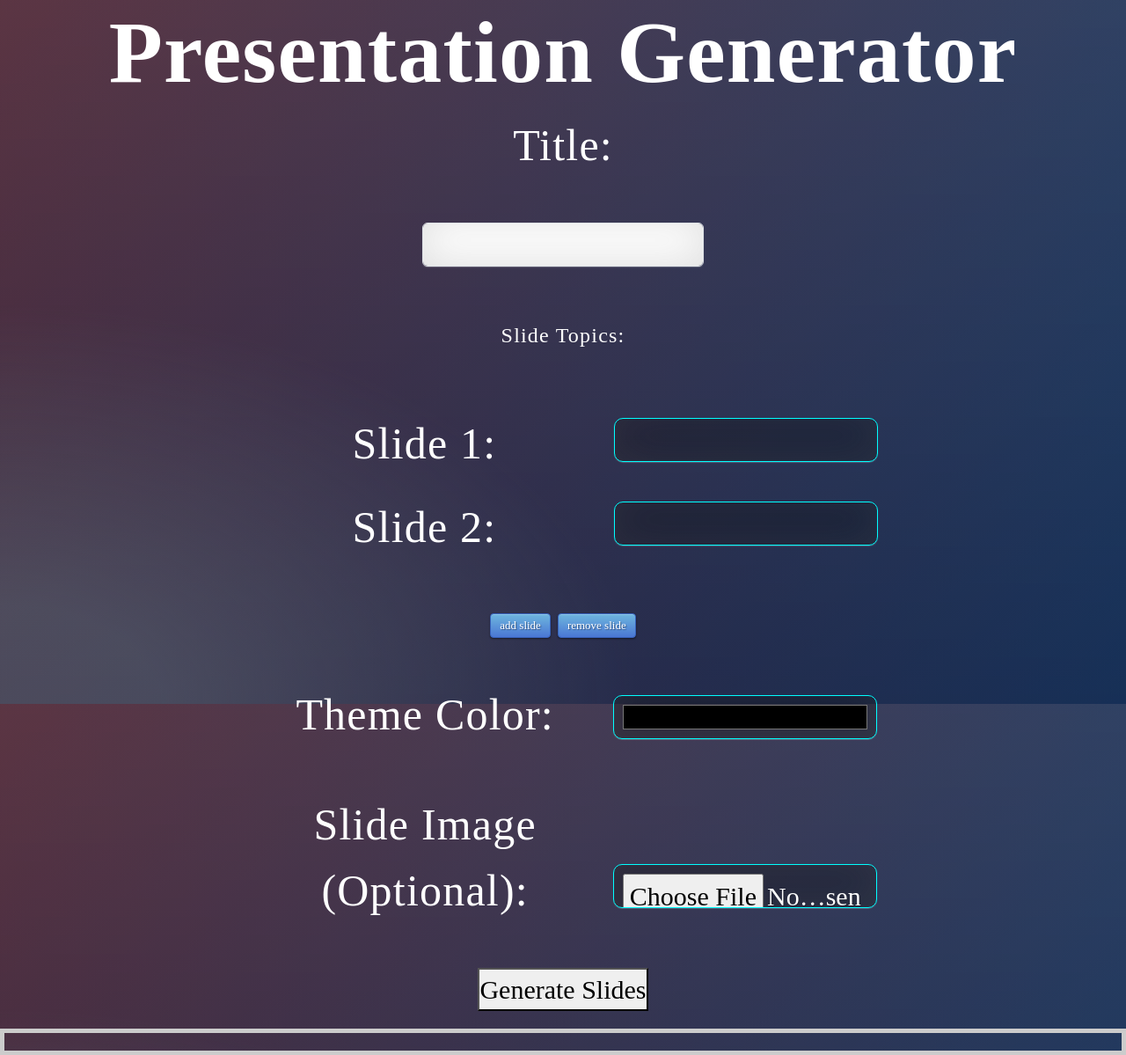
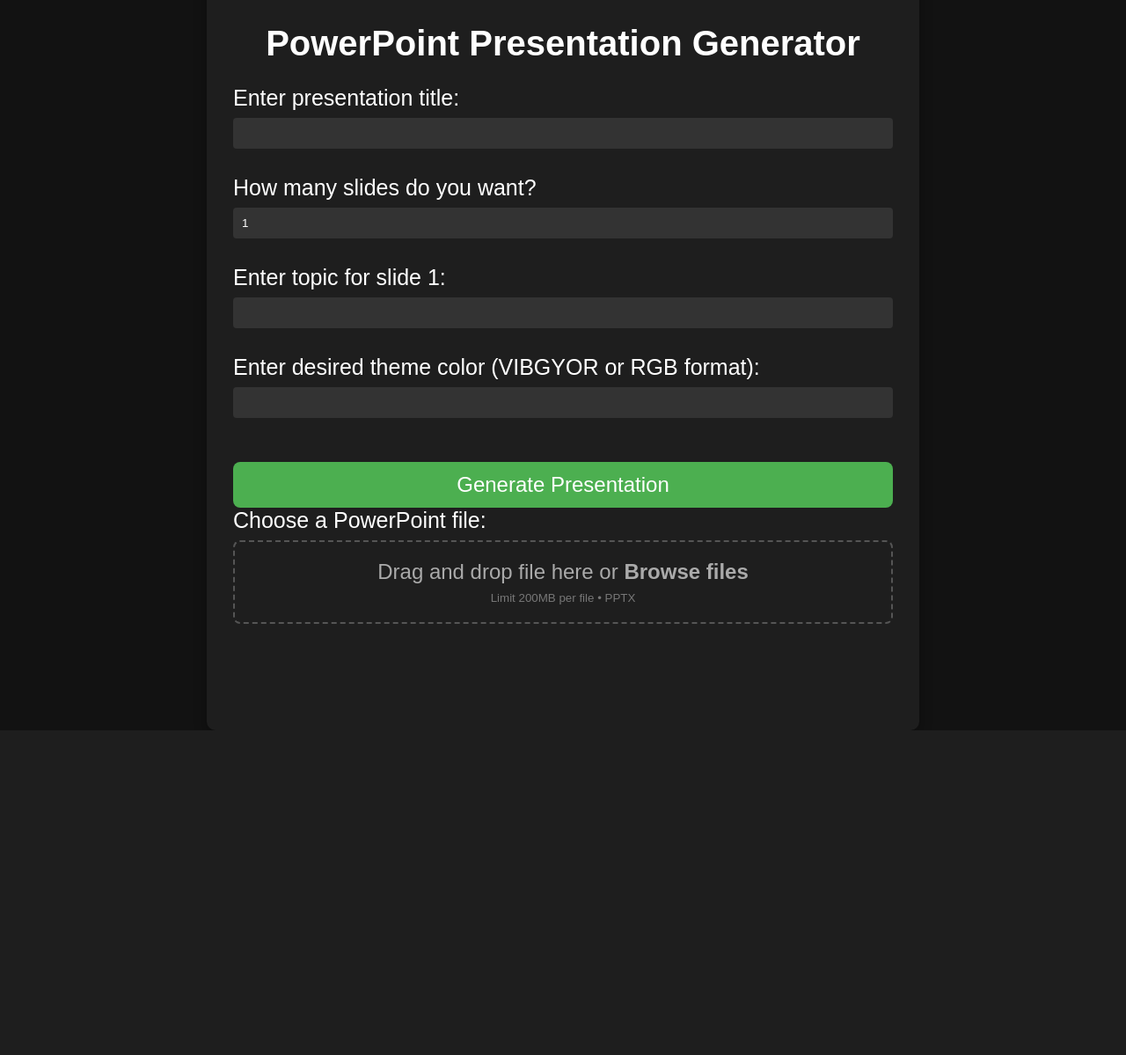
Before and after one commit to Kishanbhadoriya007/ppt-gen, a Flask app: page / in a window 1280 px wide. Shown: the whole page at 88% size. After the commit the page ends 830 px from the top, so only its background shows below. Run offline with Flask 3, Linux system fonts and the light colour scheme.

Commit message:
made it a flask app

```diff
--- a/ppt-slide.py
+++ b/ppt-slide.py
@@ -1,7 +1,7 @@
 import streamlit as st
 from pptx import Presentation
 from pptx.util import Inches
-from transformers import pipeline
+# from transformers import pipeline
 from pptx.dml.color import RGBColor
 import os
 from pathlib import Path
--- /dev/null
+++ b/static/css/style.css
@@ -0,0 +1,90 @@
+/* static/css/style.css */
+
+body {
+    background-color: #121212;
+    color: #ffffff;
+    font-family: Arial, sans-serif;
+    margin: 0;
+    display: flex;
+    justify-content: center;
+    align-items: center;
+    height: 100vh;
+}
+
+.container {
+    background-color: #1e1e1e;
+    padding: 30px;
+    border-radius: 8px;
+    box-shadow: 0 4px 12px rgba(0, 0, 0, 0.3);
+    width: 400px;
+    text-align: center;
+}
+
+h1 {
+    margin-bottom: 25px;
+    font-size: 24px;
+    font-weight: bold;
+    color: #ffffff;
+}
+
+.form-group {
+    margin-bottom: 20px;
+    text-align: left;
+}
+
+label {
+    display: block;
+    margin-bottom: 8px;
+    font-size: 14px;
+}
+
+input[type="text"],
+input[type="number"] {
+    width: calc(100% - 20px);
+    padding: 10px;
+    margin-bottom: 10px;
+    border: none;
+    border-radius: 4px;
+    background-color: #333;
+    color: #fff;
+}
+
+input[type="file"] {
+    display: none;
+}
+
+.file-upload {
+    border: 2px dashed #555;
+    padding: 20px;
+    text-align: center;
+    border-radius: 8px;
+    cursor: pointer;
+}
+
+.file-upload span {
+    display: block;
+    color: #aaa;
+    font-size: 14px;
+}
+
+.file-upload small {
+    display: block;
+    margin-top: 8px;
+    color: #777;
+}
+
+button.btn {
+    background-color: #4CAF50;
+    color: white;
+    padding: 12px 20px;
+    border: none;
+    border-radius: 4px;
+    cursor: pointer;
+    font-size: 16px;
+    margin-top: 20px;
+    width: 100%;
+}
+
+button.btn:hover {
+    background-color: #45a049;
+}
--- a/templates/index.html
+++ b/templates/index.html
@@ -3,164 +3,155 @@
 <head>
     <meta charset="UTF-8">
     <meta name="viewport" content="width=device-width, initial-scale=1.0">
-    <title>Presentation Generator</title>
-    <link rel="stylesheet" href="style.css">
-    <link href="https://cdn.jsdelivr.net/npm/bootstrap@5.3.3/dist/css/bootstrap.min.css" rel="stylesheet" integrity="sha384-QWTKZyjpPEjISv5WaRU9OFeRpok6YctnYmDr5pNlyT2bRjXh0JMhjY6hW+ALEwIH" crossorigin="anonymous">
+    <title>PowerPoint Presentation Generator</title>
+    <link rel="stylesheet" href="{{ url_for('static', filename='css/style.css') }}">
+
     <style>
-        @import url(https://fonts.googleapis.com/css?family=Open+Sans);
-    .btn { display: inline-block; *display: inline; *zoom: 1; padding: 4px 10px 4px; margin-bottom: 0; font-size: 13px; line-height: 18px; color: #333333; text-align: center;text-shadow: 0 1px 1px rgba(255, 255, 255, 0.75); vertical-align: middle; background-color: #f5f5f5; background-image: -moz-linear-gradient(top, #ffffff, #e6e6e6); background-image: -ms-linear-gradient(top, #ffffff, #e6e6e6); background-image: -webkit-gradient(linear, 0 0, 0 100%, from(#ffffff), to(#e6e6e6)); background-image: -webkit-linear-gradient(top, #ffffff, #e6e6e6); background-image: -o-linear-gradient(top, #ffffff, #e6e6e6); background-image: linear-gradient(top, #ffffff, #e6e6e6); background-repeat: repeat-x; filter: progid:dximagetransform.microsoft.gradient(startColorstr=#ffffff, endColorstr=#e6e6e6, GradientType=0); border-color: #e6e6e6 #e6e6e6 #e6e6e6; border-color: rgba(0, 0, 0, 0.1) rgba(0, 0, 0, 0.1) rgba(0, 0, 0, 0.25); border: 1px solid #e6e6e6; -webkit-border-radius: 4px; -moz-border-radius: 4px; border-radius: 4px; -webkit-box-shadow: inset 0 1px 0 rgba(255, 255, 255, 0.2), 0 1px 2px rgba(0, 0, 0, 0.05); -moz-box-shadow: inset 0 1px 0 rgba(255, 255, 255, 0.2), 0 1px 2px rgba(0, 0, 0, 0.05); box-shadow: inset 0 1px 0 rgba(255, 255, 255, 0.2), 0 1px 2px rgba(0, 0, 0, 0.05); cursor: pointer; *margin-left: .3em; }
-    .btn:hover, .btn:active, .btn.active, .btn.disabled, .btn[disabled] { background-color: #e6e6e6; }
-    .btn-large { padding: 9px 14px; font-size: 15px; line-height: normal; -webkit-border-radius: 5px; -moz-border-radius: 5px; border-radius: 5px; }
-    .btn:hover { color: #333333; text-decoration: none; background-color: #e6e6e6; background-position: 0 -15px; -webkit-transition: background-position 0.1s linear; -moz-transition: background-position 0.1s linear; -ms-transition: background-position 0.1s linear; -o-transition: background-position 0.1s linear; transition: background-position 0.1s linear; }
-    .btn-primary, .btn-primary:hover { text-shadow: 0 -1px 0 rgba(0, 0, 0, 0.25); color: #ffffff; }
-    .btn-primary.active { color: rgba(255, 255, 255, 0.75); }
-    .btn-primary { background-color: #4a77d4; background-image: -moz-linear-gradient(top, #6eb6de, #4a77d4); background-image: -ms-linear-gradient(top, #6eb6de, #4a77d4); background-image: -webkit-gradient(linear, 0 0, 0 100%, from(#6eb6de), to(#4a77d4)); background-image: -webkit-linear-gradient(top, #6eb6de, #4a77d4); background-image: -o-linear-gradient(top, #6eb6de, #4a77d4); background-image: linear-gradient(top, #6eb6de, #4a77d4); background-repeat: repeat-x; filter: progid:dximagetransform.microsoft.gradient(startColorstr=#6eb6de, endColorstr=#4a77d4, GradientType=0);  border: 1px solid #3762bc; text-shadow: 1px 1px 1px rgba(0,0,0,0.4); box-shadow: inset 0 1px 0 rgba(255, 255, 255, 0.2), 0 1px 2px rgba(0, 0, 0, 0.5); }
-    .btn-primary:hover, .btn-primary:active, .btn-primary.active, .btn-primary.disabled, .btn-primary[disabled] { filter: none; background-color: #4a77d4; }
-    .btn-block { width: 100%; display:block; }
+        /* static/css/style.css */
 
-    * { -webkit-box-sizing:border-box; -moz-box-sizing:border-box; -ms-box-sizing:border-box; -o-box-sizing:border-box; box-sizing:border-box; }
+body {
+    background-color: #121212;
+    color: #ffffff;
+    font-family: Arial, sans-serif;
+    margin: 0;
+    display: flex;
+    justify-content: center;
+    align-items: center;
+    height: 100vh;
+}
 
-    html { width: 100%; height:100%; overflow:hidden; }
+.container {
+    background-color: #1e1e1e;
+    padding: 30px;
+    border-radius: 10px;
+    box-shadow: 0 6px 15px rgba(0, 0, 0, 0.3);
+    height: 800px;
+    width: 750px;
+    text-align: center;
+}
 
-    body {
-        width: 100%;
-        height:100%;
-        font-family: 'Open Sans', sans-serif;
-        background: #092756;
-        color: #fff;
-        font-size: 18px;
-        text-align:center;
-        letter-spacing:1.2px;
-        background: -moz-radial-gradient(0% 100%, ellipse cover, rgba(104,128,138,.4) 10%,rgba(138,114,76,0) 40%),-moz-linear-gradient(top,  rgba(57,173,219,.25) 0%, rgba(42,60,87,.4) 100%), -moz-linear-gradient(-45deg,  #670d10 0%, #092756 100%);
-        background: -webkit-radial-gradient(0% 100%, ellipse cover, rgba(104,128,138,.4) 10%,rgba(138,114,76,0) 40%), -webkit-linear-gradient(top,  rgba(57,173,219,.25) 0%,rgba(42,60,87,.4) 100%), -webkit-linear-gradient(-45deg,  #670d10 0%,#092756 100%);
-        background: -o-radial-gradient(0% 100%, ellipse cover, rgba(104,128,138,.4) 10%,rgba(138,114,76,0) 40%), -o-linear-gradient(top,  rgba(57,173,219,.25) 0%,rgba(42,60,87,.4) 100%), -o-linear-gradient(-45deg,  #670d10 0%,#092756 100%);
-        background: -ms-radial-gradient(0% 100%, ellipse cover, rgba(104,128,138,.4) 10%,rgba(138,114,76,0) 40%), -ms-linear-gradient(top,  rgba(57,173,219,.25) 0%,rgba(42,60,87,.4) 100%), -ms-linear-gradient(-45deg,  #670d10 0%,#092756 100%);
-        background: -webkit-radial-gradient(0% 100%, ellipse cover, rgba(104,128,138,.4) 10%,rgba(138,114,76,0) 40%), linear-gradient(to bottom,  rgba(57,173,219,.25) 0%,rgba(42,60,87,.4) 100%), linear-gradient(135deg,  #670d10 0%,#092756 100%);
-        filter: progid:DXImageTransform.Microsoft.gradient( startColorstr='#3E1D6D', endColorstr='#092756',GradientType=1 );
+h1 {
+    margin-bottom: 25px;
+    font-size: 40px;
+    font-weight: bold;
+    color: #ffffff;
+}
 
-    }
-    .login {
-        position: absolute;
-        top: 40%;
-        left: 50%;
-        margin: -150px 0 0 -150px;
-        width:400px;
-        height:400px;
-    }
+.form-group {
+    margin-bottom: 20px;
+    text-align: left;
+}
 
-    .login h1 { color: #fff; text-shadow: 0 0 10px rgba(0,0,0,0.3); letter-spacing:1px; text-align:center; }
+label {
+    display: block;
+    margin-bottom: 8px;
+    font-size: 25px;
+}
 
-    input {
-        width: 100%;
-        margin-bottom: 10px;
-        background: rgba(0,0,0,0.3);
-        border: none;
-        outline: none;
-        padding: 10px;
-        font-size: 13px;
-        color: #fff;
-        text-shadow: 1px 1px 1px rgba(0,0,0,0.3);
-        border: 1px solid rgba(0,0,0,0.3);
-        border-radius: 4px;
-        box-shadow: inset 0 -5px 45px rgba(100,100,100,0.2), 0 1px 1px rgba(255,255,255,0.2);
-        -webkit-transition: box-shadow .5s ease;
-        -moz-transition: box-shadow .5s ease;
-        -o-transition: box-shadow .5s ease;
-        -ms-transition: box-shadow .5s ease;
-        transition: box-shadow .5s ease;
-    }
-    input:focus { box-shadow: inset 0 -5px 45px rgba(100,100,100,0.4), 0 1px 1px rgba(255,255,255,0.2); }
+input[type="text"],
+input[type="number"] {
+    width: calc(100% - 20px);
+    padding: 10px;
+    margin-bottom: 10px;
+    border: none;
+    border-radius: 4px;
+    background-color: #333;
+    color: #fff;
+}
+
+input[type="file"] {
+    display: none;
+}
+
+.file-upload {
+    border: 2px dashed #555;
+    padding: 20px;
+    text-align: center;
+    border-radius: 8px;
+    cursor: pointer;
+}
+
+.file-upload span {
+    display: block;
+    color: #aaa;
+    font-size: 24px;
+}
+
+.file-upload small {
+    display: block;
+    margin-top: 8px;
+    color: #777;
+}
+
+button.btn {
+    background-color: #4CAF50;
+    color: white;
+    padding: 12px 20px;
+    border: none;
+    border-radius: 8px;
+    cursor: pointer;
+    font-size: 24px;
+    margin-top: 20px;
+    width: 100%;
+}
+
+button.btn:hover {
+    background-color: #45a049;
+}
+
     </style>
 </head>
 <body>
-    <div id="page1">
-        <h1>Presentation Generator</h1>
+    <div class="container">
+        <h1>PowerPoint Presentation Generator</h1>
+        <form action="/" method="post" enctype="multipart/form-data">
+            <div class="form-group">
+                <label for="title">Enter presentation title:</label>
+                <input type="text" id="title" name="title" required>
+            </div>
+            <div class="form-group">
+                <label for="num_slides">How many slides do you want?</label>
+                <input type="number" id="num_slides" name="num_slides" min="1" value="1" required>
+            </div>
+            <div class="form-group" id="slide_prompts_container">
+                <label for="slide_prompt_1">Enter topic for slide 1:</label>
+                <input type="text" id="slide_prompt_1" name="slide_prompt_1" required>
+            </div>
+            <div class="form-group">
+                <label for="theme_color">Enter desired theme color (VIBGYOR or RGB format):</label>
+                <input type="text" id="theme_color" name="theme_color">
+            </div>
+            <button type="submit" class="btn">Generate Presentation</button>
+            <div class="form-group">
+                <label for="pptx_file">Choose a PowerPoint file:</label>
+                <div class="file-upload">
+                    <input type="file" id="pptx_file" name="pptx_file" accept=".pptx">
+                    <span>Drag and drop file here or <strong>Browse files</strong></span>
+                    <small>Limit 200MB per file • PPTX</small>
+                </div>
+            </div>
+        </form>
     </div>
-    <form id="presentation-form" enctype="multipart/form-data" method="POST" action="/generate">  <label for="title">Title:</label>
-        <input type="text" id="title" class="form-control w-25" name="title" required>
+    <script>
+        document.getElementById('num_slides').addEventListener('input', function() {
+            var numSlides = this.value;
+            var container = document.getElementById('slide_prompts_container');
+            container.innerHTML = '';
+            for (var i = 1; i <= numSlides; i++) {
+                var label = document.createElement('label');
+                label.setAttribute('for', 'slide_prompt_' + i);
+                label.textContent = 'Enter topic for slide ' + i + ':';
 
-        <legend>Slide Topics:</legend>
-        <fieldset id="input-columns">
-            <div class="slide-topic">
-                <label for="slide1">Slide 1:</label>
-                <input type="text" id="slide1" name="slide1" required>
-            </div>
-            <div class="slide-topic">
-                <label for="slide2">Slide 2:</label>
-                <input type="text" id="slide2" name="slide2" required>
-            </div>
+                var input = document.createElement('input');
+                input.type = 'text';
+                input.id = 'slide_prompt_' + i;
+                input.name = 'slide_prompt_' + i;
+                input.required = true;
 
-        </fieldset>
-        <div class="d-flex  gap-2">
-            <button class="btn btn-primary " onclick="addslide()">add slide</button>
-            <button class="btn btn-primary " onclick="removeslideInputsByClassName()">remove slide</button>
-        </div>
-
-
-        <div id="theme-options">
-            <label for="theme-color">Theme Color:</label>
-            <input type="color" id="theme-color" name="theme-color">
-        </div>
-
-        <div id="image-upload">
-            <label for="image">Slide Image (Optional):</label>
-            <input type="file" id="image" name="image" accept="image/*">
-        </div>
-
-        <button type="submit">Generate Slides</button>
-    </form>
-    <div id="output"></div>
-    <!-- <img src="https://images.unsplash.com/photo-1512950050685-b1d4ae63d2df?q=80&w=2069&auto=format&fit=crop&ixlib=rb-4.0.3&ixid=M3wxMjA3fDB8MHxwaG90by1wYWdlfHx8fGVufDB8fHx8fA%3D%3D" alt="background image"> -->
-
-<script>
-    console.log("hello ji")
-let addslide = () => {
-  // addslide.counter=5;
-let newnodediv=document.createElement("div")
-newnodediv.classList.add("slide-topic")
-console.log("hello ji")
-console.log(newnodediv)
-
-let newnode = document.createElement("input");
-//   newnode.classList.add("form-control");
-newnode.classList.add("mt-2");
-//   newnode.classList.add("skillt");
-newnode.type = "text";
-//   newnode.name = "skil";
-//   newnode.placeholder = "skill";
-// lable
-console.log("hello ji")
-console.log(newnode)
-
-let newnodelabel=document.createElement("label")
-// newnodelabel.classList.add("")
-newnodelabel.innerHTML="Slide:"
-let divskill = document.getElementById("input-columns");
-
-//   newnodediv.innerHTML=newnodelabel
-console.log("hello ji")
-console.log(newnodelabel)
-
-// newnodediv.innerHTML=newnodelabel
-console.log("hello ji")
-console.log(newnodediv)
-
-//   let t=newnodediv.innerHTML
-//   newnodediv.innerHTML=t+newnode
-divskill.append(newnodediv);
-newnodediv.appendChild(newnodelabel)
-newnodediv.appendChild(newnode)
-//    addslide.counter++;
-}
-// remove skills
-function removeslideInputsByClassName() {
-let elements = document.querySelectorAll('.slide-topic');
-console.log(typeof(elements))
-console.log(elements)
-
-let numberOfProperties = (Object.keys(elements).length)-1;
-elements[numberOfProperties].remove();
-}
+                container.appendChild(label);
+                container.appendChild(input);
+            }
+        });
     </script>
 </body>
 </html>
--- a/templates/style.css
+++ /dev/null
@@ -1,96 +0,0 @@
-* {
-    margin: 0;
-    padding: 0;
-    box-sizing: border-box;
-    font-family: 'montserrat';
-}
-html, body {
-    height: 100%;
-    width: 100%;
-
-    position: relative;
- }
-
-#page1 h1{
-    font-size: 100px;
-    font-weight: 600;
-    position: relative;
-}
-
-
-body {
-    font-family: sans-serif;
-
-}
-
-h1 {
-    text-align: center;
-    margin-bottom: 35px;
-}
-
-img {
-    position: fixed;
-    top: 0;
-    left: 0;
-    width: 100%;
-    height: 100%;
-    background-image: url("https://images.unsplash.com/photo-1512950050685-b1d4ae63d2df?q=80&w=2069&auto=format&fit=crop&ixlib=rb-4.0.3&ixid=M3wxMjA3fDB8MHxwaG90by1wYWdlfHx8fGVufDB8fHx8fA%3D%3D"); /* Replace with your image path */
-    background-size: cover;
-    z-index: -1;
-  }
-
-
-
-form {
-    display: flex;
-    flex-direction: column;
-    align-items: center;
-    gap: 50px;
-    font-size: 50px;
-}
-
-form label {
-    width: 400px;
-    text-align: center;
-    font-size: 50px;
-    font-weight: 500;
-}
-form button {
-    font-size: 30px;
-}
-image-upload{
-    height: 50px;
-}
-form input {
-    height: 50px;
-    width: 300px;
-    font-size: 30px;
-    border-radius: 10px;
-    border-color: aqua;
-}
-fieldset {
-    font-size: 50px;
-    border: 5px solid #ccc;
-    padding: 30px;
-    margin-bottom: 25px;
-}
-
-fieldset legend {
-    font-weight: bold;
-    font-size: 40px;
-    margin-bottom: 15px;
-    padding: 10px 20px;
-}
-.slide-topic {
-    display: flex;
-    align-items: center;
-    gap: 15px;
-    padding: 10px 20px;
-}
-
-
-#output {
-    margin-top: 20px;
-    padding: 10px;
-    border: 5px solid #ccc;
-}
--- a/test.py
+++ b/test.py
@@ -1,7 +1,7 @@
 from flask import Flask, request, render_template, send_file, redirect, url_for
 from pptx import Presentation
 from pptx.util import Inches
-from transformers import pipeline
+# from transformers import pipeline
 from pptx.dml.color import RGBColor
 import os
 from pathlib import Path
```
Also changed, not shown: templates/script.js (deleted, +0 -52 lines).
